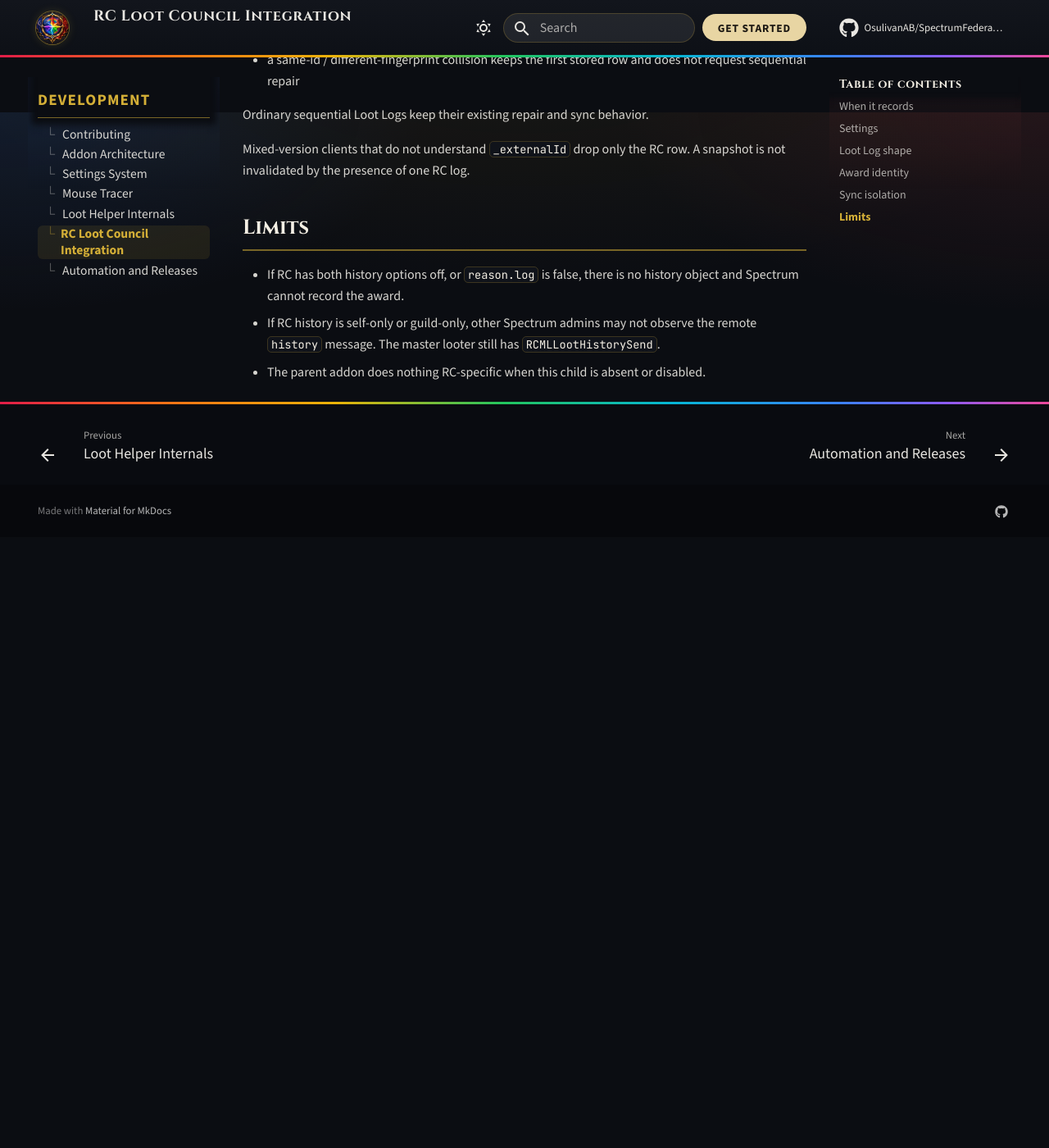
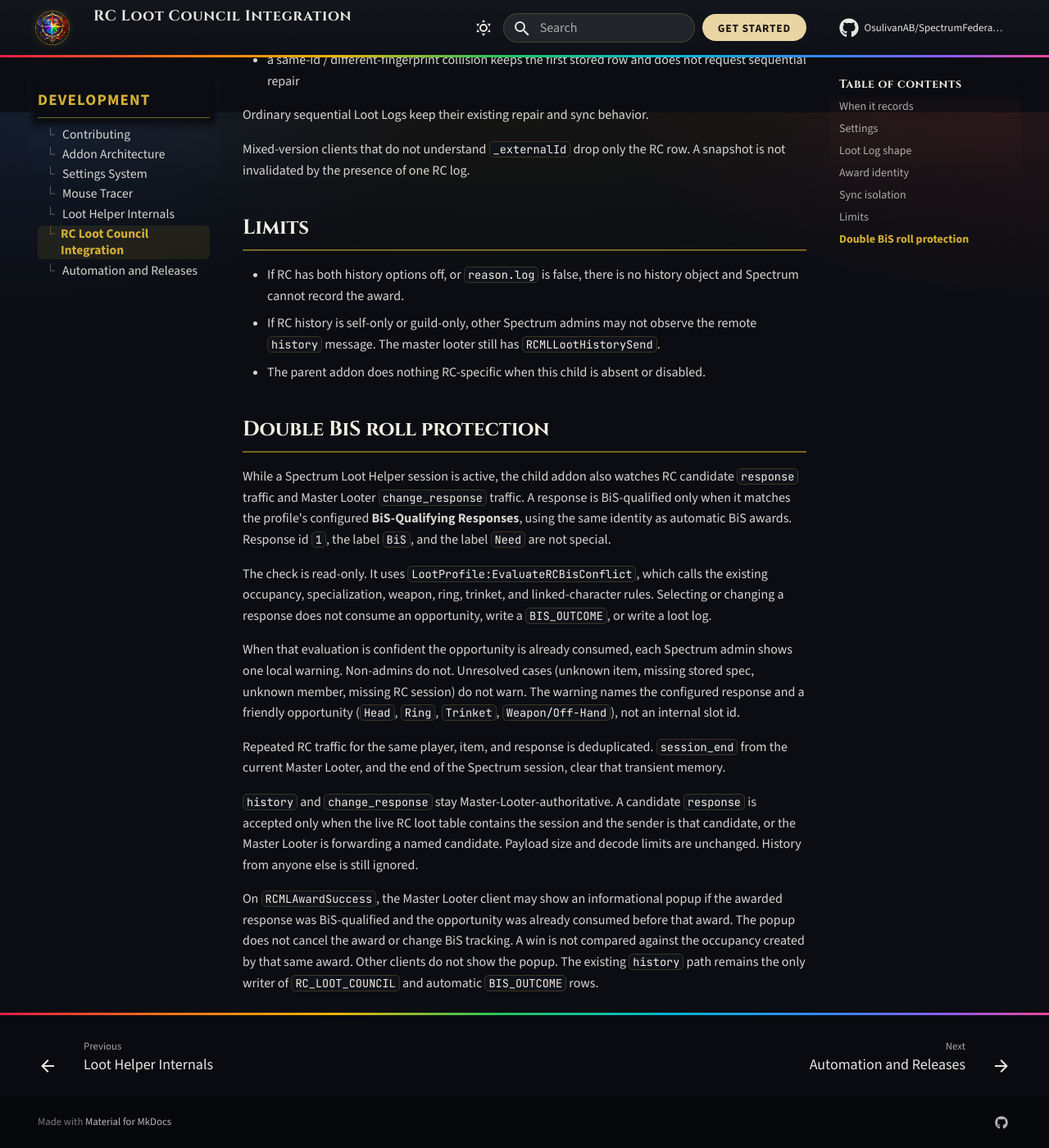
Before and after one commit to OsulivanAB/SpectrumFederation, an MkDocs documentation site: the page built from docs/development/rc-loot-council-integration.md, in a window 1280 px wide and 1400 px high, scrolled down 4063 px. Shown: the whole window at 82% size. Built offline with MkDocs 1.6.1 and Material for MkDocs 9.7.7, drawn with Linux system fonts in a browser that asks for light colours; comment, search, counter and statistics services are not loaded; before the commit the page ends 4718 px from its top, so only the background shows below that.

Commit message:
Warn admins when an RC BiS response repeats a used opportunity.
Reuse the existing BiS occupancy evaluator for response and award checks, and show the Master Looter an informational popup only when that conflict existed before the award.

Co-authored-by: anthony.r.bahl <anthony.r.bahl@gmail.com>

```diff
--- a/docs/development/rc-loot-council-integration.md
+++ b/docs/development/rc-loot-council-integration.md
@@ -91,3 +91,17 @@ Mixed-version clients that do not understand `_externalId` drop only the RC row.
 - If RC has both history options off, or `reason.log` is false, there is no history object and Spectrum cannot record the award.
 - If RC history is self-only or guild-only, other Spectrum admins may not observe the remote `history` message. The master looter still has `RCMLLootHistorySend`.
 - The parent addon does nothing RC-specific when this child is absent or disabled.
+
+## Double BiS roll protection
+
+While a Spectrum Loot Helper session is active, the child addon also watches RC candidate `response` traffic and Master Looter `change_response` traffic. A response is BiS-qualified only when it matches the profile's configured **BiS-Qualifying Responses**, using the same identity as automatic BiS awards. Response id `1`, the label `BiS`, and the label `Need` are not special.
+
+The check is read-only. It uses `LootProfile:EvaluateRCBisConflict`, which calls the existing occupancy, specialization, weapon, ring, trinket, and linked-character rules. Selecting or changing a response does not consume an opportunity, write a `BIS_OUTCOME`, or write a loot log.
+
+When that evaluation is confident the opportunity is already consumed, each Spectrum admin shows one local warning. Non-admins do not. Unresolved cases (unknown item, missing stored spec, unknown member, missing RC session) do not warn. The warning names the configured response and a friendly opportunity (`Head`, `Ring`, `Trinket`, `Weapon/Off-Hand`), not an internal slot id.
+
+Repeated RC traffic for the same player, item, and response is deduplicated. `session_end` from the current Master Looter, and the end of the Spectrum session, clear that transient memory.
+
+`history` and `change_response` stay Master-Looter-authoritative. A candidate `response` is accepted only when the live RC loot table contains the session and the sender is that candidate, or the Master Looter is forwarding a named candidate. Payload size and decode limits are unchanged. History from anyone else is still ignored.
+
+On `RCMLAwardSuccess`, the Master Looter client may show an informational popup if the awarded response was BiS-qualified and the opportunity was already consumed before that award. The popup does not cancel the award or change BiS tracking. A win is not compared against the occupancy created by that same award. Other clients do not show the popup. The existing `history` path remains the only writer of `RC_LOOT_COUNCIL` and automatic `BIS_OUTCOME` rows.
```
Also changed, not shown: docs/settings-ui.md (+3 -1 lines), 8 other files.
